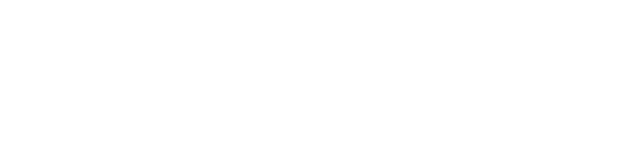
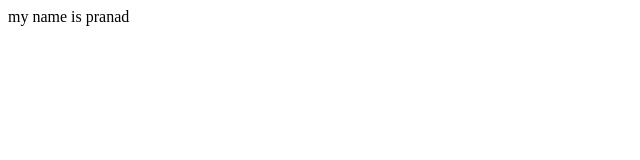
Before and after one commit to harsh-raj1995/event, a plain HTML site: page index.html in a window 1280 px wide. Shown: the whole page, without its empty margins (0-640 px from the left). Drawn offline with Linux system fonts and the light colour scheme.

Commit message:
trying 6

```diff
--- a/index.html
+++ b/index.html
@@ -6,6 +6,7 @@
     <title>Document</title>
 </head>
 <body>
+    my name is pranad
 
 </body>
 </html>
```
